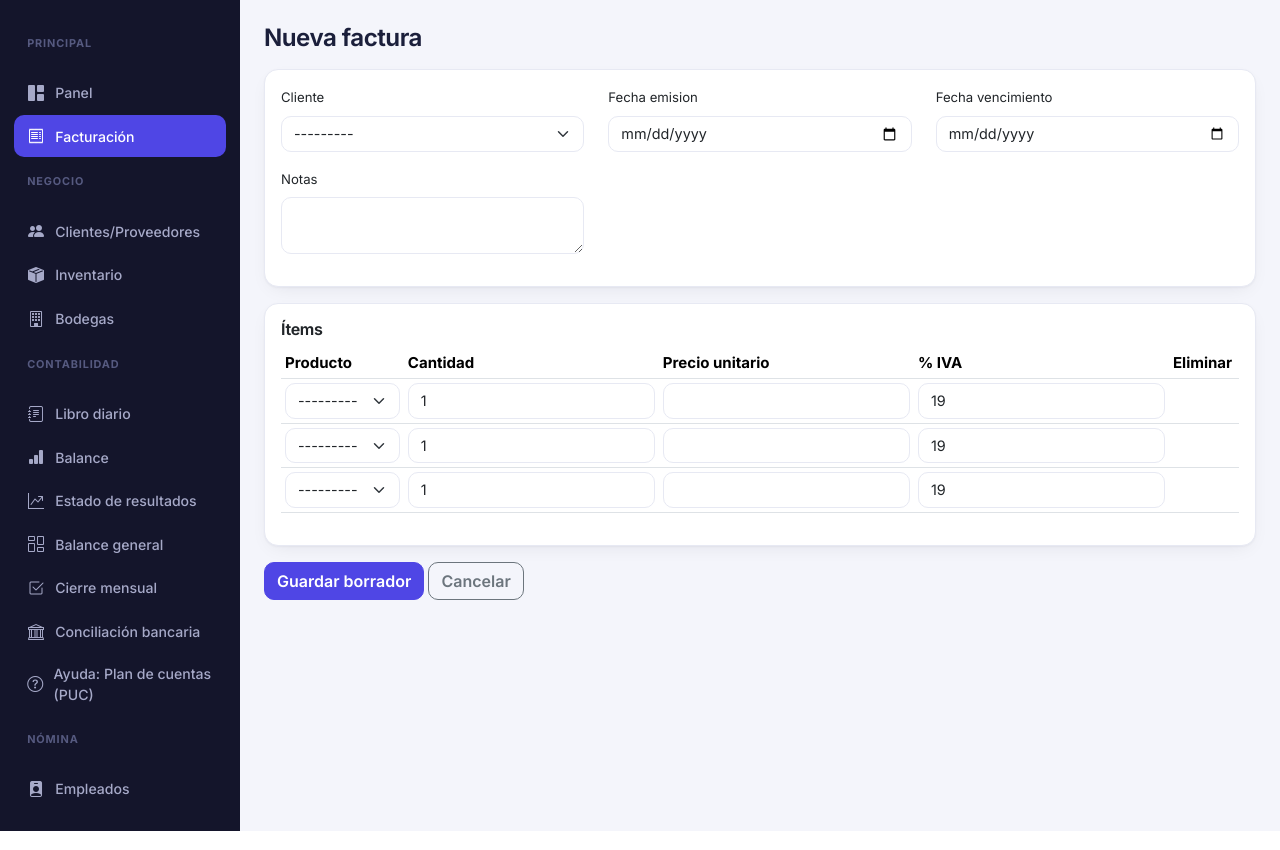
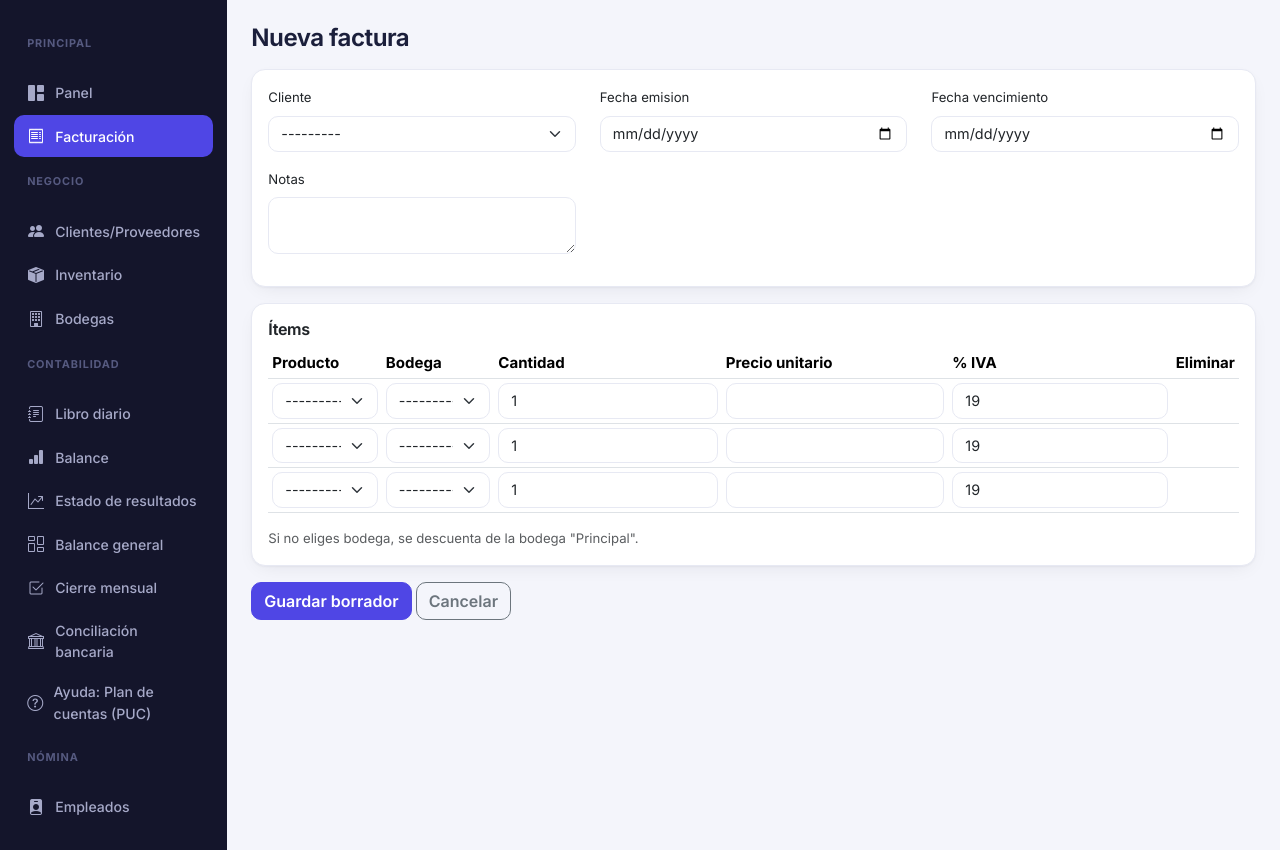
Before and after one commit to Drewroots/Finexa, a Django app: page /facturas/nueva/ in a window 1280 px wide. Shown: the part 55-905 px from the top of the page. Run offline with Django 5.2, Linux system fonts and the light colour scheme; the visitor is signed in with stand-in values (Sample User, id 1); data that the repository does not hold is empty.

Commit message:
Show bodega selector when creating an invoice item
FacturaItemForm already had a bodega field (added for HU-14 multi-warehouse
support), but the invoice creation template only rendered producto/cantidad/
precio_unitario/porcentaje_iva -- so there was no way to actually pick a
non-default warehouse when selling. Found by testing invoice creation live
in the browser. Verified end-to-end: emitting an invoice with a chosen
warehouse now deducts stock from that warehouse, not always Principal.

Co-Authored-By: Claude Sonnet 5 <noreply@anthropic.com>

```diff
--- a/facturacion/templates/facturacion/factura_form.html
+++ b/facturacion/templates/facturacion/factura_form.html
@@ -22,12 +22,13 @@
         {% if formset.non_form_errors %}<div class="alert alert-danger">{{ formset.non_form_errors }}</div>{% endif %}
         {{ formset.management_form }}
         <table class="table table-sm">
-            <thead><tr><th>Producto</th><th>Cantidad</th><th>Precio unitario</th><th>% IVA</th><th>Eliminar</th></tr></thead>
+            <thead><tr><th>Producto</th><th>Bodega</th><th>Cantidad</th><th>Precio unitario</th><th>% IVA</th><th>Eliminar</th></tr></thead>
             <tbody>
             {% for item_form in formset %}
                 <tr>
                     {% for hidden in item_form.hidden_fields %}{{ hidden }}{% endfor %}
                     <td>{{ item_form.producto }}</td>
+                    <td>{{ item_form.bodega }}</td>
                     <td>{{ item_form.cantidad }}</td>
                     <td>{{ item_form.precio_unitario }}</td>
                     <td>{{ item_form.porcentaje_iva }}</td>
@@ -36,6 +37,7 @@
             {% endfor %}
             </tbody>
         </table>
+        <p class="text-muted small mb-0">Si no eliges bodega, se descuenta de la bodega "Principal".</p>
     </div>
 
     <button type="submit" class="btn btn-primary">Guardar borrador</button>
```
